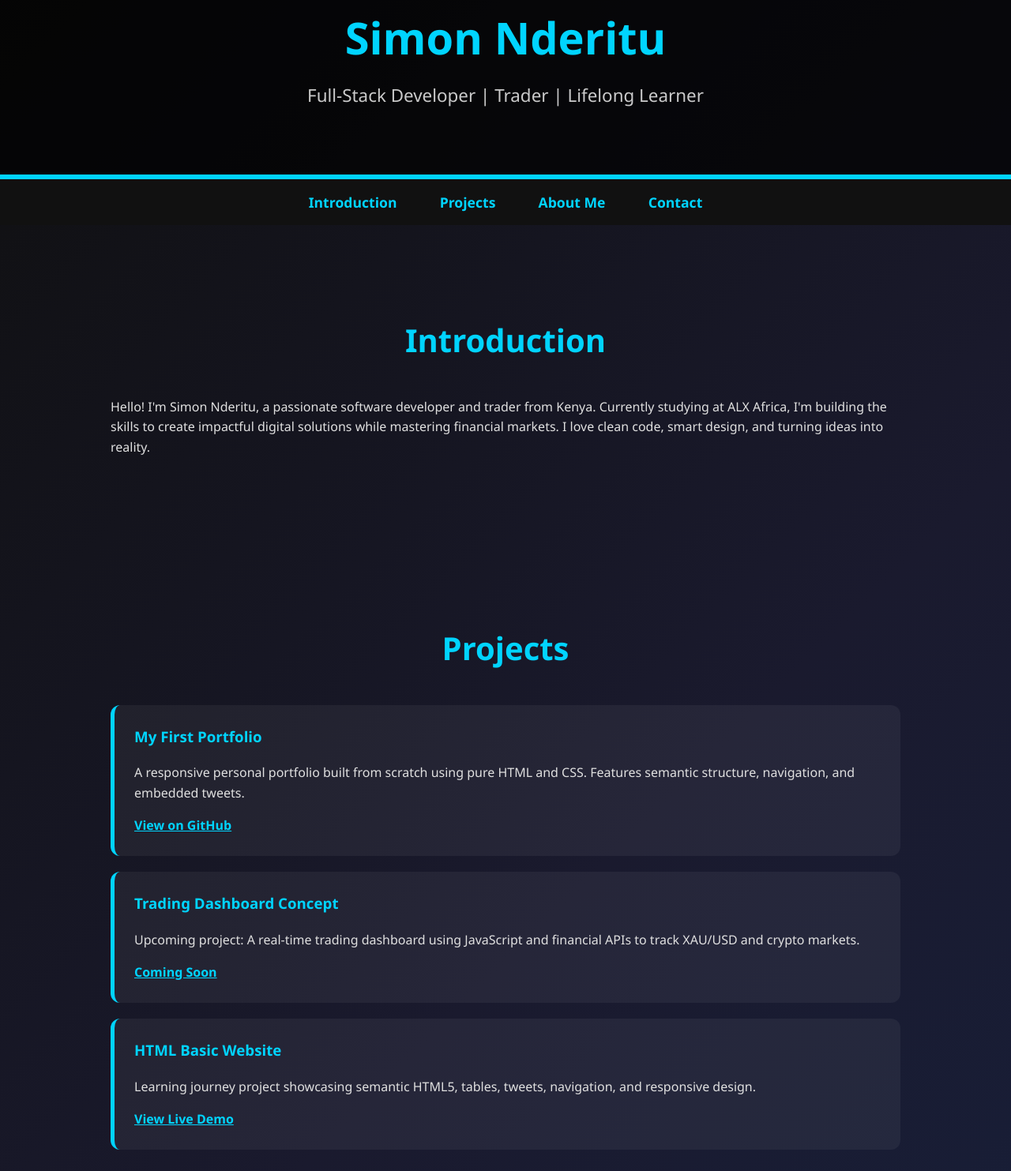
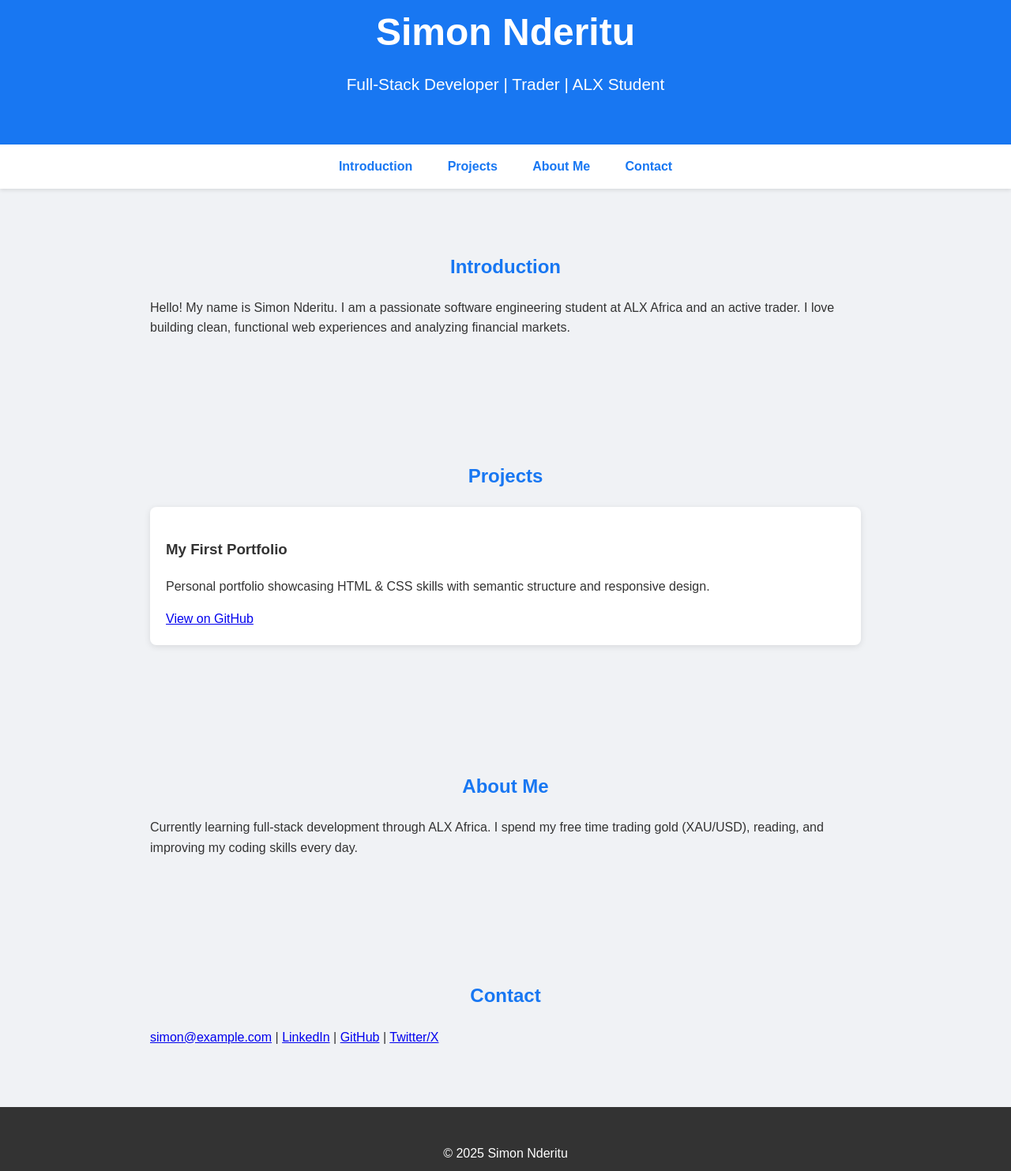
Before and after one commit to nderitu03/My_First_Portfolio, a plain HTML site: page portfolio/index.html in a window 1280 px wide. Shown: the part 57-1540 px from the top of the page at 79% size. Drawn offline with Linux system fonts and the light colour scheme.

Commit message:
portfolio: fix charset, header h1+p, nav ul/li, sections with correct ids

```diff
--- a/portfolio/index.html
+++ b/portfolio/index.html
@@ -1,90 +1,29 @@
 <!DOCTYPE html>
 <html lang="en">
 <head>
-    <meta charset="UTF-8">
+    <meta charset="utf-8">
     <meta name="viewport" content="width=device-width, initial-scale=1.0">
-    <title>Simon Nderitu – Personal Portfolio</title>
+    <title>Simon Nderitu - Personal Portfolio</title>
     <style>
-        body {
-            font-family: 'Segoe UI', Arial, sans-serif;
-            background: linear-gradient(135deg, #0f0f0f, #1a1a2e, #16213e);
-            color: #e0e0e0;
-            margin: 0;
-            line-height: 1.6;
-        }
-        header {
-            background: rgba(0,0,0,0.7);
-            padding: 60px 20px;
-            text-align: center;
-            border-bottom: 6px solid #00d4ff;
-        }
-        h1 { margin: 0; font-size: 3.5rem; color: #00d4ff; }
-        header p { font-size: 1.4rem; margin-top: 10px; opacity: 0.9; }
-        nav {
-            background: #111;
-            padding: 15px 0;
-            position: sticky;
-            top: 0;
-            z-index: 100;
-        }
-        nav ul {
-            list-style: none;
-            padding: 0;
-            margin: 0;
-            text-align: center;
-        }
-        nav li { display: inline; margin: 0 25px; }
-        nav a {
-            color: #00d4ff;
-            text-decoration: none;
-            font-weight: bold;
-            font-size: 1.1rem;
-            transition: color 0.3s;
-        }
-        nav a:hover { color: white; }
-        section {
-            padding: 80px 20px;
-            max-width: 1000px;
-            margin: 0 auto;
-        }
-        h2 {
-            text-align: center;
-            color: #00d4ff;
-            font-size: 2.5rem;
-            margin-bottom: 40px;
-        }
-        .project {
-            background: rgba(255,255,255,0.05);
-            padding: 25px;
-            margin: 20px 0;
-            border-radius: 12px;
-            border-left: 5px solid #00d4ff;
-        }
-        .project h3 { color: #00d4ff; margin-top: 0; }
-        .project a {
-            color: #00d4ff;
-            font-weight: bold;
-        }
-        #contact a {
-            color: #00d4ff;
-            text-decoration: none;
-            margin: 0 15px;
-            font-size: 1.2rem;
-        }
-        footer {
-            text-align: center;
-            padding: 30px;
-            background: #000;
-            color: #666;
-            font-size: 0.9rem;
-        }
+        body {font-family: Arial, sans-serif; background:#f0f2f5; color:#333; margin:0; line-height:1.6;}
+        header {background:#1877f2; color:white; padding:60px 20px; text-align:center;}
+        header h1 {margin:0; font-size:3rem;}
+        header p {font-size:1.3rem; margin:10px 0 0;}
+        nav {background:#fff; padding:15px; box-shadow:0 2px 5px rgba(0,0,0,0.1); text-align:center;}
+        nav ul {list-style:none; padding:0; margin:0;}
+        nav li {display:inline; margin:0 20px;}
+        nav a {color:#1877f2; text-decoration:none; font-weight:bold;}
+        section {padding:60px 20px; max-width:900px; margin:0 auto;}
+        h2 {color:#1877f2; text-align:center;}
+        .project {background:white; padding:20px; margin:20px 0; border-radius:8px; box-shadow:0 2px 8px rgba(0,0,0,0.1);}
+        footer {background:#333; color:white; text-align:center; padding:30px;}
     </style>
 </head>
 <body>
 
     <header>
         <h1>Simon Nderitu</h1>
-        <p>Full-Stack Developer | Trader | Lifelong Learner</p>
+        <p>Full-Stack Developer | Trader | ALX Student</p>
     </header>
 
     <nav>
@@ -98,51 +37,35 @@
 
     <section id="introduction">
         <h2>Introduction</h2>
-        <p>Hello! I'm Simon Nderitu, a passionate software developer and trader from Kenya. Currently studying at ALX Africa, I'm building the skills to create impactful digital solutions while mastering financial markets. I love clean code, smart design, and turning ideas into reality.</p>
+        <p>Hello! My name is Simon Nderitu. I am a passionate software engineering student at ALX Africa and an active trader. I love building clean, functional web experiences and analyzing financial markets.</p>
     </section>
 
     <section id="projects">
         <h2>Projects</h2>
-
         <article class="project">
             <h3>My First Portfolio</h3>
-            <p>A responsive personal portfolio built from scratch using pure HTML and CSS. Features semantic structure, navigation, and embedded tweets.</p>
+            <p>Personal portfolio showcasing HTML & CSS skills with semantic structure and responsive design.</p>
             <a href="https://github.com/nderitu03/My_First_Portfolio" target="_blank">View on GitHub</a>
-        </article>
-
-        <article class="project">
-            <h3>Trading Dashboard Concept</h3>
-            <p>Upcoming project: A real-time trading dashboard using JavaScript and financial APIs to track XAU/USD and crypto markets.</p>
-            <a href="#">Coming Soon</a>
-        </article>
-
-        <article class="project">
-            <h3>HTML Basic Website</h3>
-            <p>Learning journey project showcasing semantic HTML5, tables, tweets, navigation, and responsive design.</p>
-            <a href="../html_basic/index.html">View Live Demo</a>
         </article>
     </section>
 
     <section id="about">
         <h2>About Me</h2>
-        <p>I'm a self-taught developer turned full-time student at ALX Africa. I spend my days coding and analyzing markets — especially gold (XAU/USD). I believe discipline in trading = discipline in coding.</p>
-        <p><strong>Skills:</strong> HTML, CSS, Git, Problem Solving, Technical Analysis</p>
-        <p><strong>Hobbies:</strong> Trading, Coding, Chess, Fitness, Reading about finance & tech</p>
+        <p>Currently learning full-stack development through ALX Africa. I spend my free time trading gold (XAU/USD), reading, and improving my coding skills every day.</p>
     </section>
 
     <section id="contact">
         <h2>Contact</h2>
-        <p>Let's connect!</p>
         <p>
-            <a href="mailto:simonnderitualx@gmail.com">Email</a> •
-            <a href="https://linkedin.com/in/simon-nderitu-944960336/" target="_blank">LinkedIn</a> •
-            <a href="https://github.com/nderitu03" target="_blank">GitHub</a> •
-            <a href="https://x.com/SimonNderitu03" target="_blank">Twitter/X</a> •
+            <a href="mailto:simon@example.com">simon@example.com</a> |
+            <a href="https://linkedin.com/in/simon-nderitu" target="_blank">LinkedIn</a> |
+            <a href="https://github.com/nderitu03" target="_blank">GitHub</a> |
+            <a href="https://x.com/SimonNderitu03" target="_blank">Twitter/X</a>
         </p>
     </section>
 
     <footer>
-        <p>© 2025 Simon Nderitu. All rights reserved.</p>
+        <p>© 2025 Simon Nderitu</p>
     </footer>
 
 </body>
```
